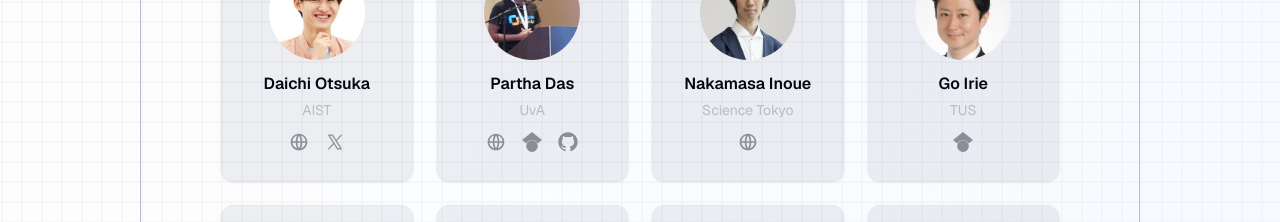
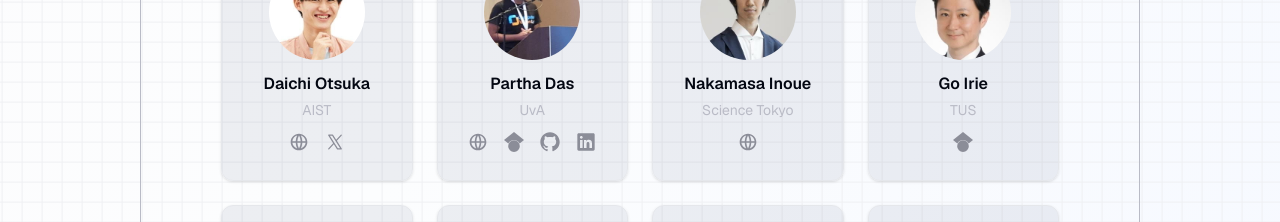
Before and after one commit to cvpaperchallenge-alumni/limit-lab-homepage, a Next.js app: page / in a window 1280 px wide. Shown: the part 1860-2082 px from the top of the page. Built offline with nearby package versions, Linux system fonts and the light colour scheme; what tailwindcss-animated would draw is missing.

Commit message:
feat: add Partha Das LinkedIn URL

```diff
--- a/src/data/topPageData.ts
+++ b/src/data/topPageData.ts
@@ -69,7 +69,7 @@ export const members = [
     googleScholarUrl: 'https://scholar.google.com/citations?user=4c_gDYEAAAAJ',
     githubUrl: 'https://github.com/Morpheus3000',
     XUrl: '',
-    linkedinUrl: '',
+    linkedinUrl: 'https://www.linkedin.com/in/partha-das-898a78188',
   },
   {
     name: 'Nakamasa Inoue',
```
